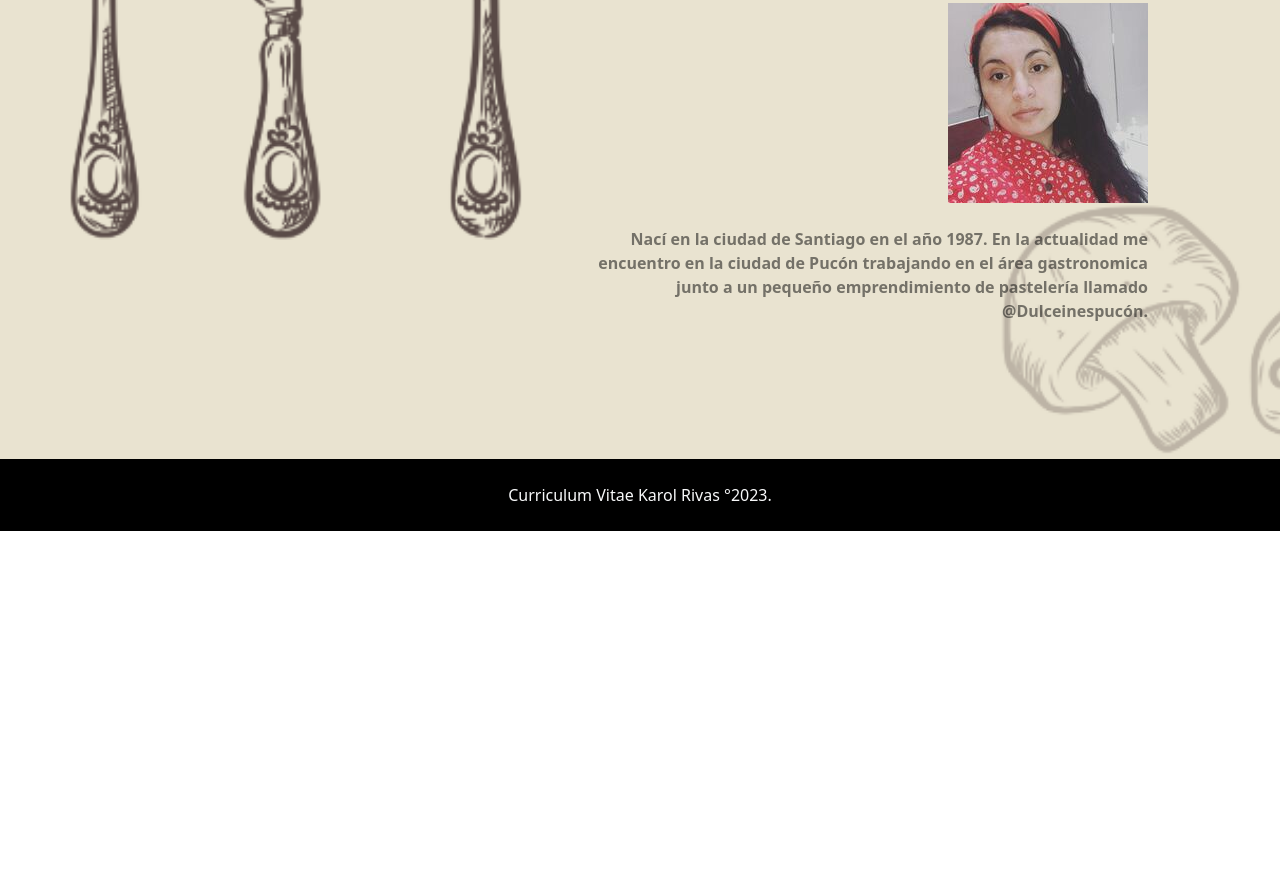
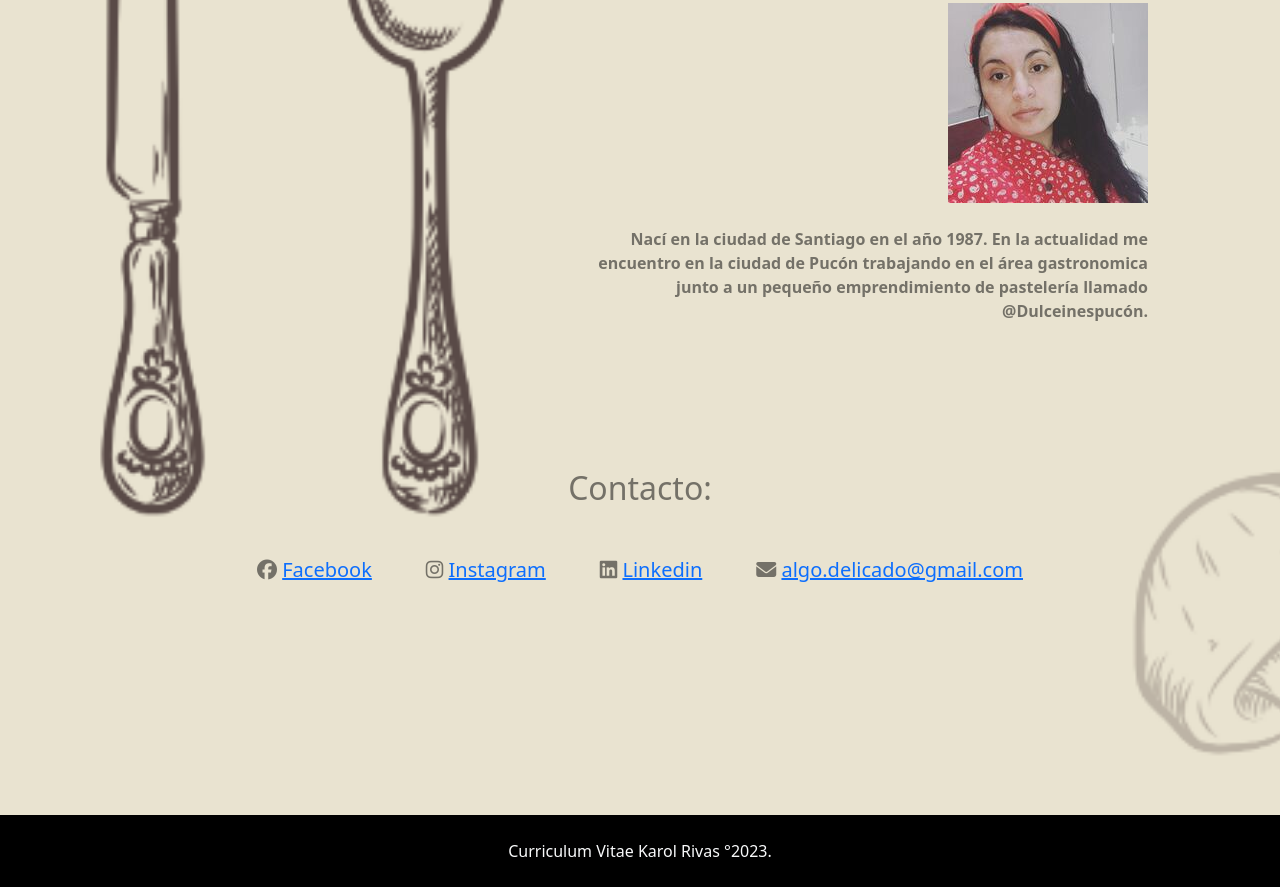
Before and after one commit to Karitow/pruebacv, a plain HTML site: page index.html in a window 1280 px wide. Shown: the part 525-1412 px from the top of the page. Before the commit the page ends 1056 px from the top, so only its background shows below. Drawn offline with nearby package versions, Linux system fonts and the light colour scheme.

Commit message:
modificacion fontawesone y tamaños

```diff
--- a/assets/css/style.css
+++ b/assets/css/style.css
@@ -20,3 +20,23 @@
     background-position: center;
     padding:200px;
 }
+
+.iconos {
+    border-top: 30px;
+    border-radius: 30px;
+    padding:100px;
+}
+.contacto{
+    text-align: center;
+    border-top: 60px;
+    padding:30px;
+
+}
+.fontawesone {
+    display:flex;
+    justify-content: space-around;
+    font-size: 20px;
+    text-align: justify;
+    border: 1px;
+    padding: 10px;
+}
--- a/index.html
+++ b/index.html
@@ -6,6 +6,7 @@
     <meta name="viewport" content="width=device-width, initial-scale=1.0">
     <link rel="preconnect" href="https://fonts.googleapis.com">
     <link rel="preconnect" href="https://fonts.gstatic.com" crossorigin>
+    <script src="https://kit.fontawesome.com/9eaee8c2c7.js" crossorigin="anonymous"></script>
     <link href="https://fonts.googleapis.com/css2?family=Raleway:wght@400;700&display=swap" rel="stylesheet">
     <link href="https://cdn.jsdelivr.net/npm/bootstrap@5.1.3/dist/css/bootstrap.min.css" rel="stylesheet"
         integrity="sha384-1BmE4kWBq78iYhFldvKuhfTAU6auU8tT94WrHftjDbrCEXSU1oBoqyl2QvZ6jIW3" crossorigin="anonymous">
@@ -55,13 +56,39 @@
                     <img src="assets\img\karol cv.jpeg">
                 </div>
                 <br>
-                <p class="texto text-right"><strong>
-                    Nací en la ciudad de Santiago en el año 1987. En la actualidad me encuentro en la ciudad de Pucón
-                    trabajando en el área gastronomica junto a un pequeño emprendimiento de pastelería llamado @Dulceinespucón.
-                </strong></p>
+                <p class="texto text-right border-5"><strong>
+                        Nací en la ciudad de Santiago en el año 1987. En la actualidad me encuentro en la ciudad de
+                        Pucón
+                        trabajando en el área gastronomica junto a un pequeño emprendimiento de pastelería llamado
+                        @Dulceinespucón.
+                    </strong></p>
             </div>
         </div>
 
+        <section class="iconos">
+            <div class="contacto">
+                <h2>Contacto:</h2>
+            </div>
+            <div class="fontawesone">
+                <div class="fb">
+                    <i class="fa-brands fa-facebook"></i>
+                    <a
+                        href="https://web.facebook.com/people/Dulce-Ines-Puc%C3%B3n/100069211337201/?_rdc=1&_rdr">Facebook</a>
+                </div>
+                <div class="insta">
+                    <i class="fa-brands fa-instagram"></i>
+                    <a href="https://www.instagram.com/dulceinespucon/">Instagram</a>
+                </div>
+                <div class="link">
+                    <i class="fa-brands fa-linkedin"> </i>
+                    <a href="https://www.linkedin.com/in/karol-rivas-cayuqueo-9399b7109/">Linkedin</a>
+                </div>
+                <div class="mail">
+                    <i class="fa-solid fa-envelope"> </i>
+                    <a href="">algo.delicado@gmail.com</a>
+                </div>
+            </div>
+        </section>
     </header>
 
     <footer class="bg-black text-center text-light p-4">
```
